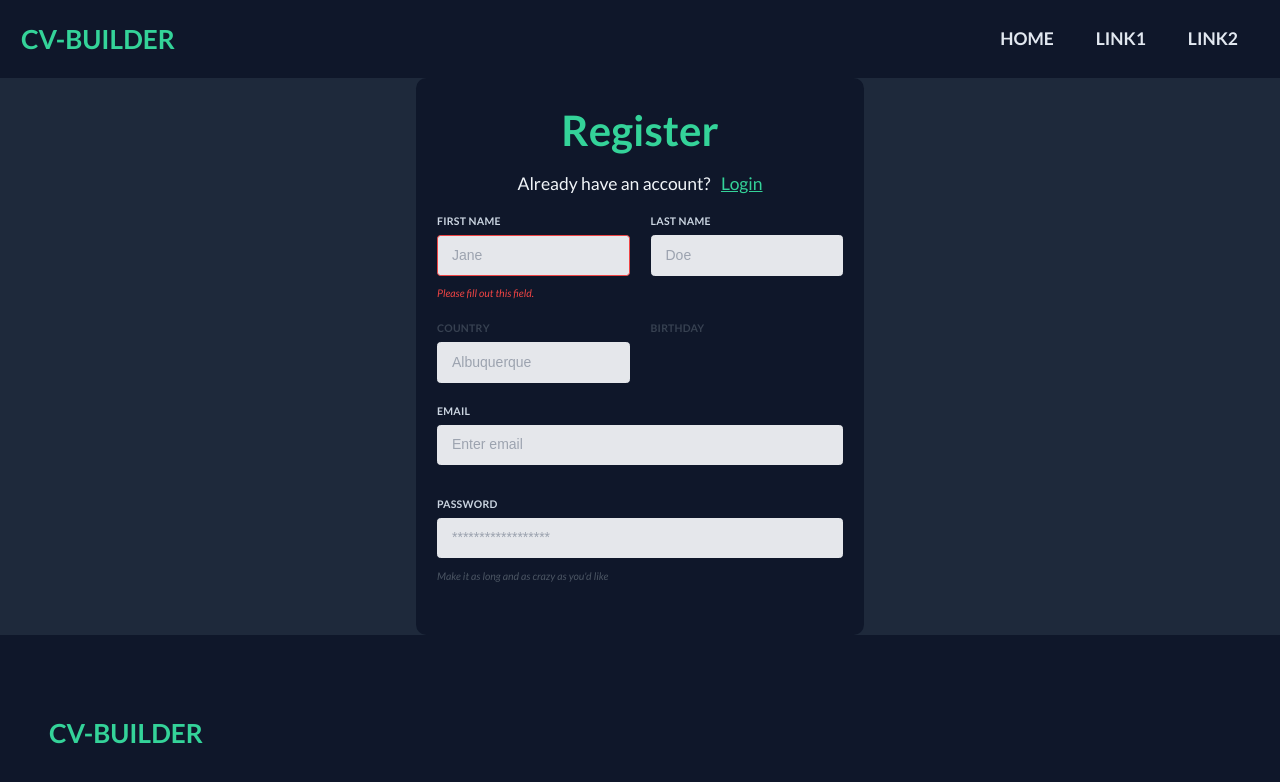
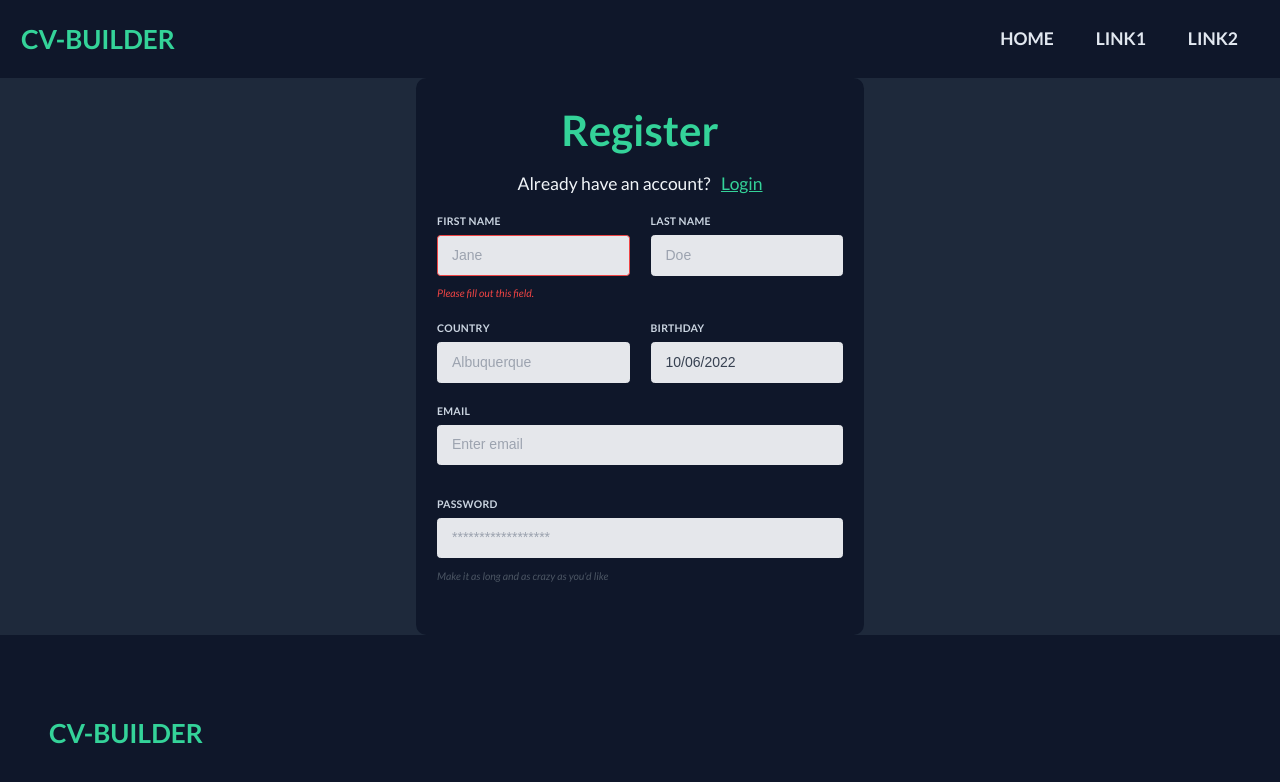
Before and after one commit to lexach91/CV-builder, a React (Create React App) app in the folder frontend/client/: page /register in a window 1280 px wide. Shown: the top 782 px of the page. Built offline with nearby package versions, Linux system fonts and the light colour scheme; what tw-elements would draw is missing.

Commit message:
Add datepicker functionality to register form

```diff
--- a/frontend/client/src/containers/RegisterPage.js
+++ b/frontend/client/src/containers/RegisterPage.js
@@ -1,6 +1,6 @@
 import Layout from "../components/Layout";
 import React, { useState } from "react";
-
+import DatePicker from "react-datepicker";
 
 import "react-datepicker/dist/react-datepicker.css";
 
@@ -33,7 +33,7 @@
             <div className="w-full md:w-1/2 px-3">
               <label
                 className="block uppercase tracking-wide text-slate-300 text-xs font-bold mb-2"
-               htmlFor="grid-last-name">
+                htmlFor="grid-last-name">
                   Last Name
               </label>
               <input
@@ -43,8 +43,10 @@
           </div>
           <div className="flex flex-wrap -mx-3 mb-6">
             <div className="w-full md:w-1/2 px-3 mb-6 md:mb-0">
-              <label className="block uppercase tracking-wide text-gray-700 text-xs font-bold mb-2"htmlFor="grid-city">
-                Country
+              <label
+                className="block uppercase tracking-wide text-slate-300 text-xs font-bold mb-2"
+                htmlFor="grid-city">
+                  Country
               </label>
               <input
                 className="appearance-none block w-full bg-gray-200 text-gray-700 border border-gray-200 rounded py-3 px-4 leading-tight focus:outline-none focus:bg-white focus:border-gray-500"
@@ -54,16 +56,18 @@
               />
             </div>
             <div className="w-full md:w-1/2 px-3 mb-6 md:mb-0">
-              <label className="block uppercase tracking-wide text-gray-700 text-xs font-bold mb-2"htmlFor="grid-state">
-                birthday
+              <label
+                className="block uppercase tracking-wide text-slate-300 text-xs font-bold mb-2"
+                htmlFor="grid-state">
+                  birthday
               </label>
-
               <div className="flex items-center justify-center">
-
-
-
+                <DatePicker
+                  className="appearance-none block w-full bg-gray-200 text-gray-700 border border-gray-200 rounded py-3 px-4 leading-tight focus:outline-none focus:bg-white focus:border-gray-500"
+                  selected={startDate}
+                  onChange={(date) => setStartDate(date)}
+                />
               </div>
-
             </div>
           </div>
           <div className='flex flex-wrap -mx-3 mb-6'>
@@ -84,7 +88,7 @@
             <div className="w-full px-3">
               <label
                 className="block uppercase tracking-wide text-slate-300 text-xs font-bold mb-2"
-               htmlFor="grid-password">
+                htmlFor="grid-password">
                   Password
               </label>
               <input
@@ -93,8 +97,6 @@
               <p className="text-gray-600 text-xs italic">Make it as long and as crazy as you'd like</p>
             </div>
           </div>
-
-
         </form>
       </div>
     </Layout>
```
